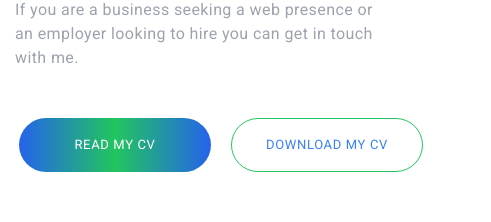
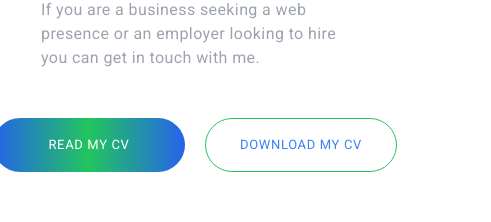
Before and after one commit to Paulhakeem/portfolio, a Vue app: page /portfolio in a window 390 px wide. Shown: the part 327-549 px from the top of the page, 491 px wide, since content can reach past the window. Built offline with nearby package versions, Linux system fonts and the light colour scheme; a web font is replaced by a local one.

Commit message:
small change

```diff
--- a/src/assets/main.css
+++ b/src/assets/main.css
@@ -56,7 +56,7 @@ body {
     font-size: 13px;
     text-align: center;
     gap: 20px;
-    margin-left: 4em;
+
   }
   .home h3 {
     padding-top: 2em;
```
